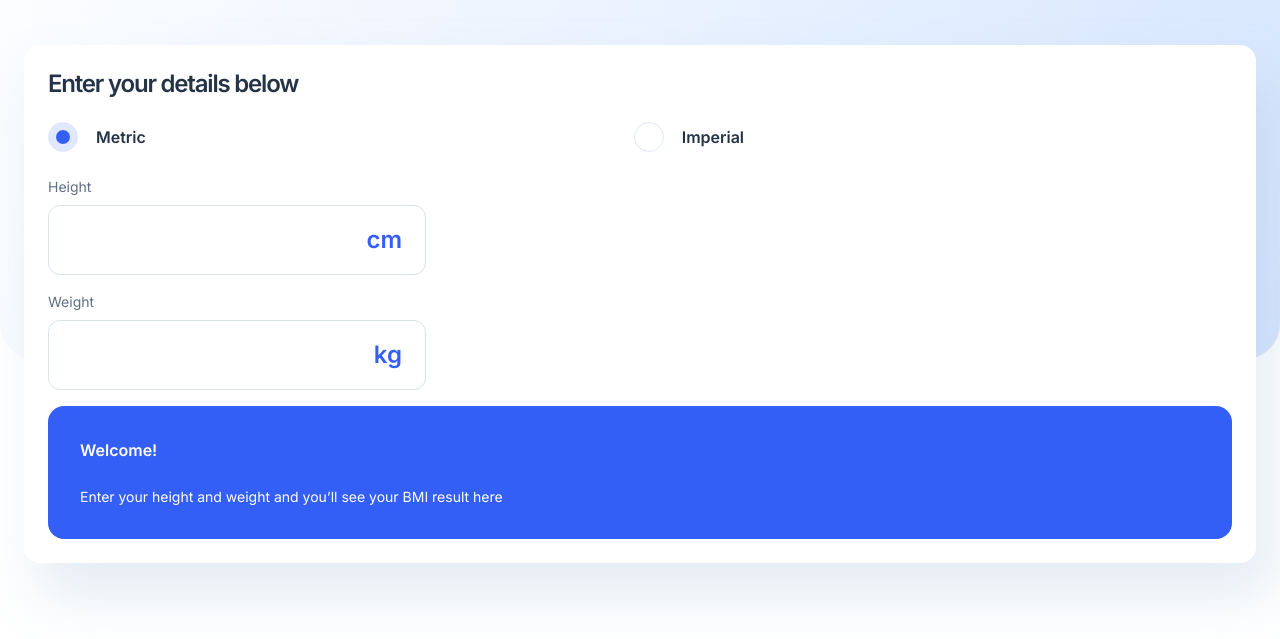
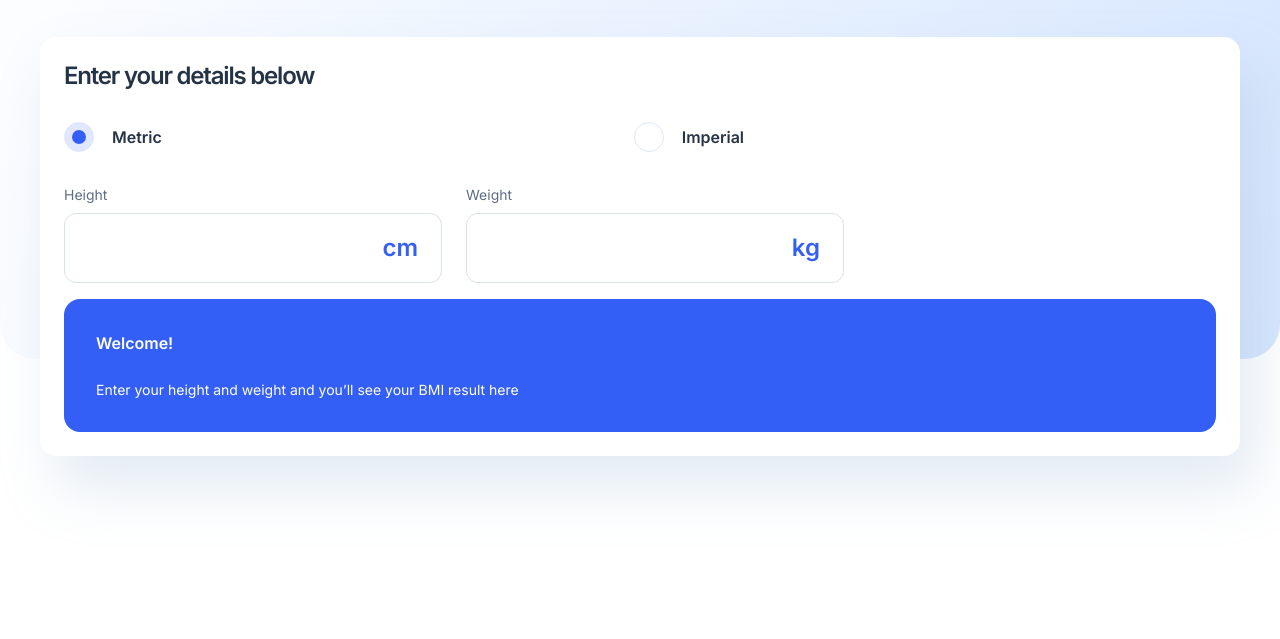
Before and after one commit to K3nK0/body-mass-index-calculator, a plain HTML site: page index.html in a window 1280 px wide. Shown: the part 281-920 px from the top of the page. Drawn offline with Linux system fonts and the light colour scheme.

Commit message:
correction anim calculator

```diff
--- a/scss/_general.scss
+++ b/scss/_hero.scss
@@ -131,22 +131,23 @@ html {
 }
 
 .unit-metric {
-    position: absolute;
-    transform: translateY(-300px);
+    position: relative;
+    max-height: 0;
     opacity: 0;
-    transition: transform .3s ease-out,
+    transition: max-height .3s ease-out,
                 opacity .2s ease-out;
 
     &.active {
         opacity: 1;
-        transform: translateY(0);
+        max-height: 650px;
     }
 }
 
 .unit-imperial {
-    transform: translateY(300px);
+    position: relative;
+    max-height: 0;
     opacity: 0;
-    transition: transform .3s ease-out,
+    transition: max-height .3s ease-out,
                 opacity .2s ease-out;
 
     .input-wrapper {
@@ -160,7 +161,7 @@ html {
 
     &.active {
         opacity: 1;
-        transform: translateY(0);
+        max-height: 650px;
     }
 }
 
@@ -243,3 +244,27 @@ html {
         }
     }
 }
+
+
+// ------ TABLET --------
+
+@media (min-width: 768px){
+
+    .description {
+        padding: 32px 40px;
+        .calculate {
+            margin-top: 40px;
+            h2 {
+                margin-bottom: 32px;
+            }
+        }
+    }
+    .choice-units {
+        margin-bottom: 32px;
+    }
+
+    .unit-metric {
+        display: flex;
+        gap: 24px;
+    }
+}
--- a/scss/style.scss
+++ b/scss/style.scss
@@ -1,4 +1,4 @@
 @import './_variables';
 @import './_mixins';
 @import './_placeholder';
-@import './_general';
+@import './_hero';
```
Also changed, not shown: style/style.css, 1 other file.
